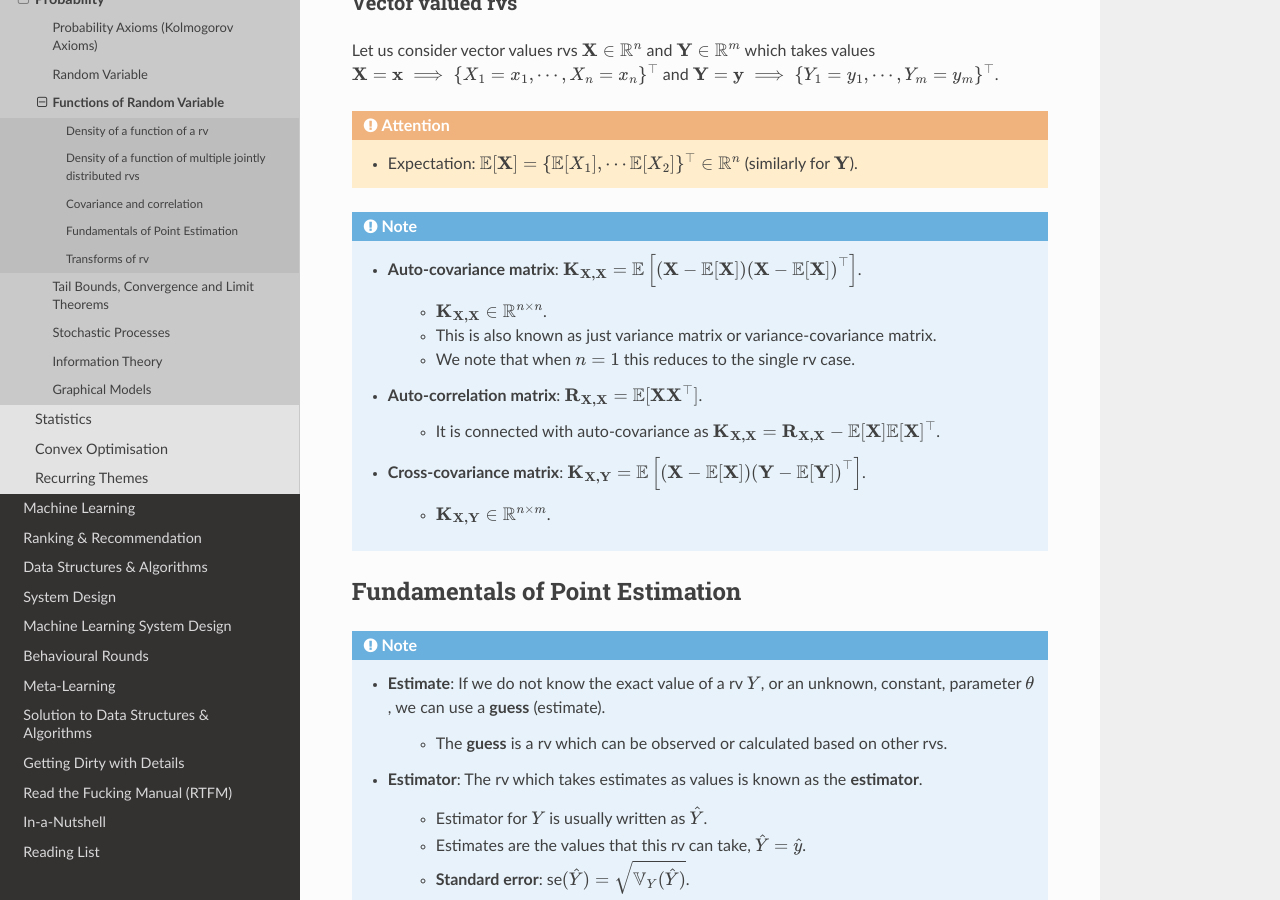
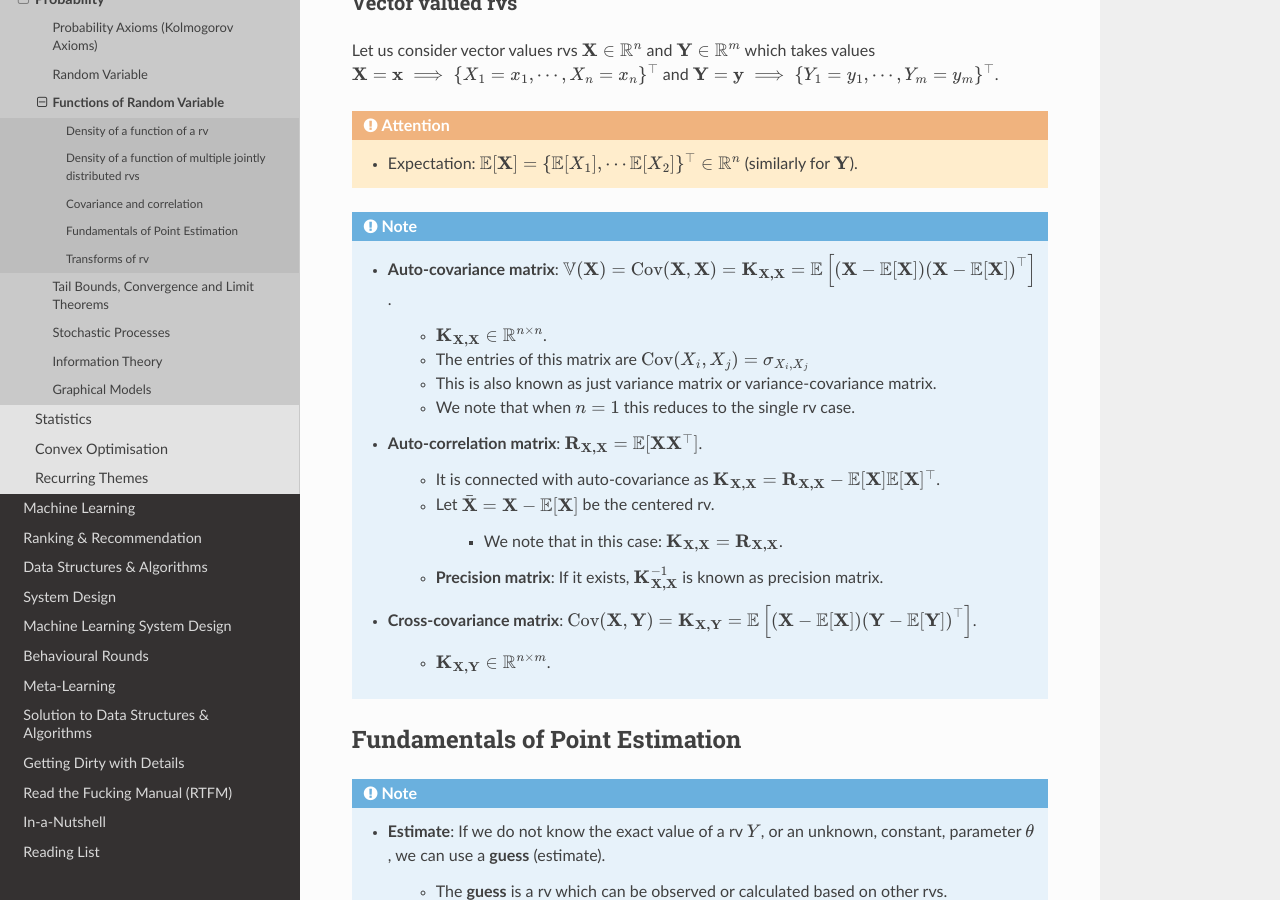
Before and after one commit to uselesstechjunks/leetcode, a Sphinx documentation site: the page built from docs/source/math/prob/func.rst, in a window 1280 px wide and 900 px high, scrolled down 4280 px. Built offline with Sphinx 7.4.7 and the Read the Docs theme 2.0.0, drawn with Linux system fonts in a browser that asks for light colours; some of the changed text lies outside the part shown.

Commit message:
Update func.rst

```diff
--- a/docs/source/math/prob/func.rst
+++ b/docs/source/math/prob/func.rst
@@ -108,7 +108,7 @@ Scalar valued rvs
 **Covariance** is defined between two scalar valued rvs as :math:`\mathrm{Cov}(X,Y)=\mathbb{E}[(X-\mathbb{E}[X])(Y-\mathbb{E}[Y])]`.
 
 .. note::
-	* :math:`\mathrm{Cov}(X,Y)=\mathbb{E}[XY]-\mathbb{E}[X]\mathbb{E}[Y]`.
+	* :math:`\sigma_{X,Y}=\mathrm{Cov}(X,Y)=\mathbb{E}[XY]-\mathbb{E}[X]\mathbb{E}[Y]`.
 
 		* Proof follows from expanding the expression in definition.
 	* :math:`\mathrm{Cov}(X,X)=\mathbb{V}(X)`.
@@ -143,15 +143,20 @@ Let us consider vector values rvs :math:`\mathbf{X}\in\mathbb{R}^n` and :math:`\
 	* Expectation: :math:`\mathbb{E}[\mathbf{X}]=\{\mathbb{E}[X_1],\cdots\mathbb{E}[X_2]\}^\top\in\mathbb{R}^n` (similarly for :math:`\mathbf{Y}`).
 
 .. note::
-	* **Auto-covariance matrix**: :math:`\mathbf{K}_{\mathbf{X,X}}=\mathbb{E}\left[\left(\mathbf{X}-\mathbb{E}[\mathbf{X}]\right)\left(\mathbf{X}-\mathbb{E}[\mathbf{X}]\right)^\top\right]`.
+	* **Auto-covariance matrix**: :math:`\mathbb{V}(\mathbf{X})=\mathrm{Cov}(\mathbf{X},\mathbf{X})=\mathbf{K}_{\mathbf{X,X}}=\mathbb{E}\left[\left(\mathbf{X}-\mathbb{E}[\mathbf{X}]\right)\left(\mathbf{X}-\mathbb{E}[\mathbf{X}]\right)^\top\right]`.
 
 		* :math:`\mathbf{K}_{\mathbf{X,X}}\in\mathbb{R}^{n\times n}`.
+		* The entries of this matrix are :math:`\mathrm{Cov}(X_i,X_j)=\sigma_{X_i,X_j}`
 		* This is also known as just variance matrix or variance-covariance matrix.
 		* We note that when :math:`n=1` this reduces to the single rv case.
 	* **Auto-correlation matrix**: :math:`\mathbf{R}_{\mathbf{X,X}}=\mathbb{E}[\mathbf{X}\mathbf{X}^\top]`.
 
 		* It is connected with auto-covariance as :math:`\mathbf{K}_{\mathbf{X,X}}=\mathbf{R}_{\mathbf{X,X}}-\mathbb{E}[\mathbf{X}]\mathbb{E}[\mathbf{X}]^\top`.
-	* **Cross-covariance matrix**: :math:`\mathbf{K}_{\mathbf{X,Y}}=\mathbb{E}\left[\left(\mathbf{X}-\mathbb{E}[\mathbf{X}]\right)\left(\mathbf{Y}-\mathbb{E}[\mathbf{Y}]\right)^\top\right]`.
+		* Let :math:`\bar{\mathbf{X}}=\mathbf{X}-\mathbb{E}[\mathbf{X}]` be the centered rv.
+
+			* We note that in this case: :math:`\mathbf{K}_{\mathbf{X,X}}=\mathbf{R}_{\mathbf{X,X}}`.
+		* **Precision matrix**: If it exists, :math:`\mathbf{K}_{\mathbf{X,X}}^{-1}` is known as precision matrix.
+	* **Cross-covariance matrix**: :math:`\mathrm{Cov}(\mathbf{X},\mathbf{Y})=\mathbf{K}_{\mathbf{X,Y}}=\mathbb{E}\left[\left(\mathbf{X}-\mathbb{E}[\mathbf{X}]\right)\left(\mathbf{Y}-\mathbb{E}[\mathbf{Y}]\right)^\top\right]`.
 
 		* :math:`\mathbf{K}_{\mathbf{X,Y}}\in\mathbb{R}^{n\times m}`.
 
```
